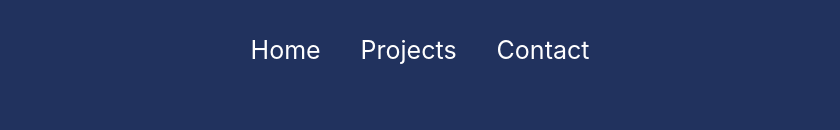
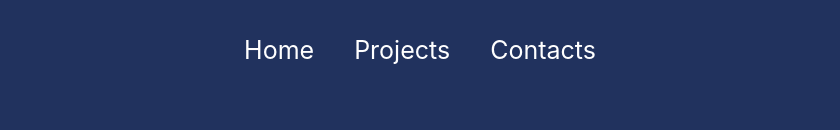
Before and after one commit to imjohnnyy/personal-portfolio-website, a React (Create React App) app: page / in a window 1280 px wide. Shown: the top 130 px of the page, without its empty margins (220-1060 px from the left). Built offline with nearby package versions, Linux system fonts and the light colour scheme.

Commit message:
changed contact text

```diff
--- a/src/components/Navbar.js
+++ b/src/components/Navbar.js
@@ -28,7 +28,7 @@
       <div className="links">
         <Link to="/">Home</Link>
         <Link to="/projects">Projects</Link>
-        <a href="#footer">Contact</a>
+        <a href="#footer">Contacts</a>
       </div>
     </div>
   );
```
